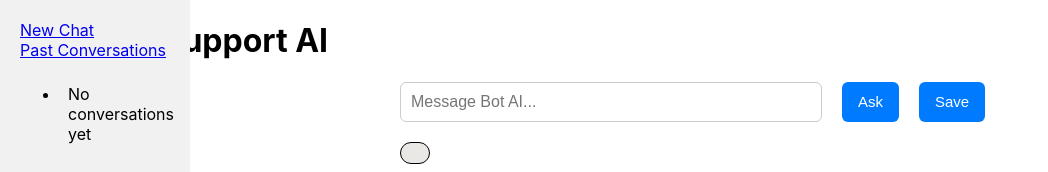
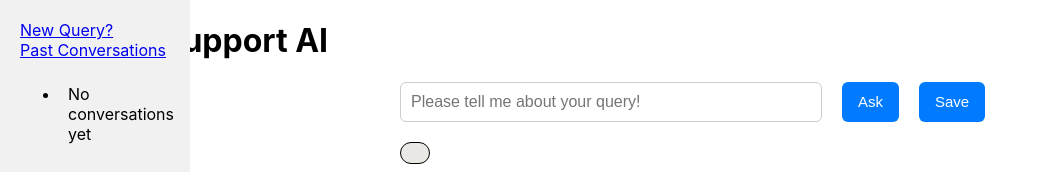
Before and after one commit to Arun-IIITD/AI_BOT, a React (Create React App) app: page / in a window 1280 px wide. Shown: the top 172 px of the page, without its empty margins (0-1048 px from the left). Built offline with nearby package versions, Linux system fonts and the light colour scheme.

Commit message:
third commit

```diff
--- a/src/App.js
+++ b/src/App.js
@@ -52,10 +52,10 @@ const App = () => {
 
   return (
     <Router>
-      <header className="p-4 bg-gray-800 text-white flex justify-between items-center">
-        <h1>Customer Support AI</h1>
+    <header className="w-full p-4 bg-gray-800 text-white flex justify-center items-center">
+  <h1>Customer Support AI</h1>
+</header>
 
-      </header>
 
       <div className="flex h-screen">
         <Sidebar
--- a/src/aiData/sampleData.json
+++ b/src/aiData/sampleData.json
@@ -285,9 +285,23 @@
     "question": "Thanks",
     "response" : "We are closing"
 
+  },
+
+  {"id" : 57,
+   "question": "Hello",
+   "response": "Hello! How can I assist you today?"
+
+  },
+
+   {"id" : 58,
+   "question":   "How do I contact customer support?",
+   "response":         "You can contact our customer support via email at support@example.com or call us at +1-800-123-4567."
+
   }
 
 
 
 
+
+
 ]
--- a/src/dashboard.js
+++ b/src/dashboard.js
@@ -24,7 +24,7 @@ const Dashboard = ({ activeChat, saveChatSession }) => {
     const newMessages = [
       ...messages,
       { sender: "You", text: query },
-      { sender: "Soul AI", text: response },
+      { sender: "Customer Support AI", text: response },
     ];
 
     setMessages(newMessages);
@@ -42,7 +42,7 @@ const Dashboard = ({ activeChat, saveChatSession }) => {
 
         <input
           type="text"
-          placeholder="Message Bot AI..."
+          placeholder='Please tell me about your query!'
           value={query}
           className="chat-input"
           onChange={(e) => setQuery(e.target.value)}
--- a/src/sidebar.js
+++ b/src/sidebar.js
@@ -6,7 +6,7 @@ const Sidebar = ({ chatSessions, loadChat, startNewChat }) => {
   return (
     <div className="sidebar">
       <Link to="/"  onClick={startNewChat}>
-        New Chat
+        New Query?
       </Link>
 
         <Link to="/history" >
```
